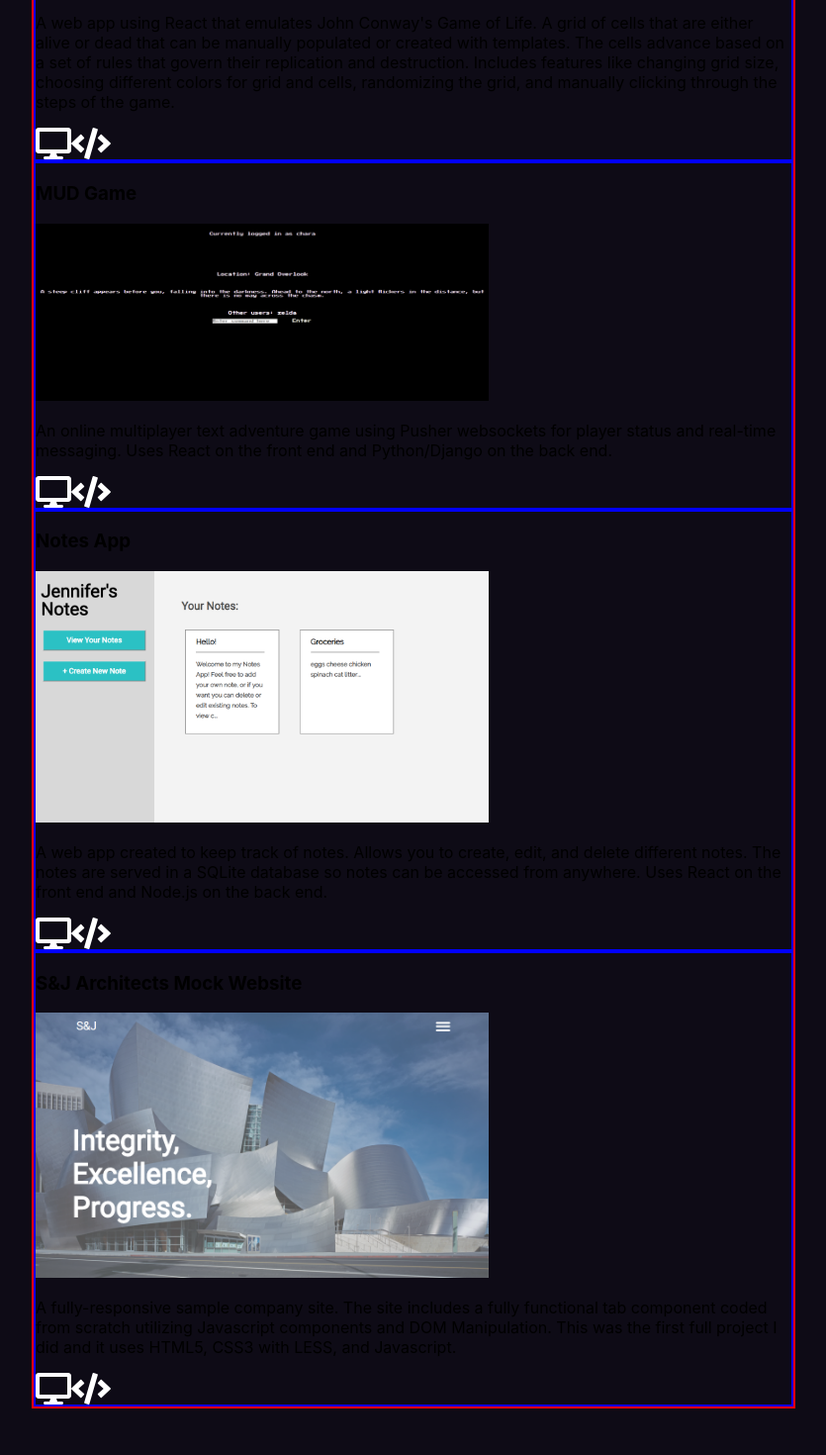
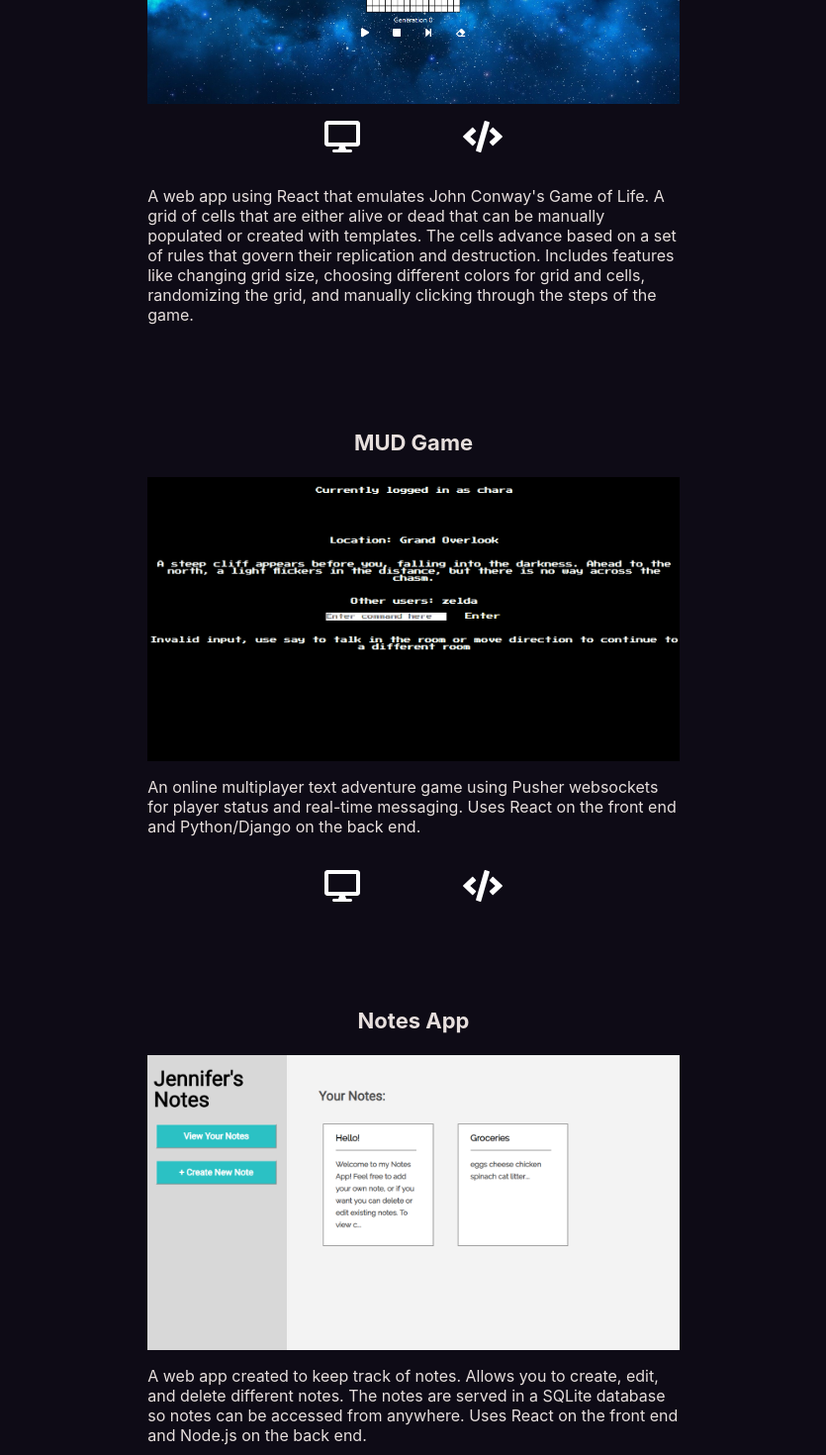
Before and after one commit to chainchompa/chainchompa.github.io, a React (Create React App) app in the folder portfolio-website/: page /projects in a window 1280 px wide. Shown: the part 340-1810 px from the top of the page at 99% size, without its empty margins (222-1057 px from the left). Before the commit the page ends 1763 px from the top, so only its background shows below. Built offline with nearby package versions, Linux system fonts and the light colour scheme.

Commit message:
styled projects page

```diff
--- a/portfolio-website/src/App.js
+++ b/portfolio-website/src/App.js
@@ -3,7 +3,6 @@ import "./App.css";
 import { Route } from "react-router-dom";
 import Navigation from "./components/Navigation";
 import About from "./components/About";
-import Skills from "./components/Skills";
 import Projects from "./components/Projects";
 import Contact from "./components/Contact";
 
@@ -26,7 +25,6 @@ class App extends Component {
       <div className="App-Container">
         <Navigation />
         <Route exact path="/" component={About} />
-        <Route exact path="/skills" component={Skills} />
         <Route exact path="/projects" component={Projects} />
         <Route exact path="/contact" component={Contact} />
       </div>
--- a/portfolio-website/src/components/Navigation.js
+++ b/portfolio-website/src/components/Navigation.js
@@ -15,7 +15,6 @@ const Navigation = () => {
         <Link to="/contact" style={{ textDecoration: "none" }}>
           Contact
         </Link>
-        <a href="www.google.com">Resume</a>
       </div>
     </div>
   );
--- a/portfolio-website/src/components/Projects.css
+++ b/portfolio-website/src/components/Projects.css
@@ -1,23 +1,43 @@
 .projects {
     display: flex;
     flex-direction: column;
-    border: 2px red solid;
-    width: 60%;
+    width: 70%;
     margin: auto;
 }
 
 .projects .project-container {
-    border: 2px blue solid;
+    display: flex;
+    flex-direction: column;
+    align-items: center;
+}
+
+.projects .project-container h3 {
+    color: #E7DFDD;
+    font-size: 22px;
+    margin-top: 10%;
 }
 
 .projects .project-container img {
     width: 60%;
 }
 
+.projects .project-container p {
+    width: 60%;
+    color: #E7DFDD;
+}
+
+.projects .project-container .project-links {
+    display: flex;
+    width: 20%;
+    justify-content: space-between;
+    margin-top: 2%;
+    margin-bottom: 2%;
+}
+
 .projects .project-container .fa-desktop:hover {
-    color: rgb(100, 255, 218);
+    color: #A239CA;
 }
 
 .projects .project-container .fa-code:hover {
-    color: rgb(100, 255, 218);
+    color: #A239CA;
 }
--- a/portfolio-website/src/components/Projects.js
+++ b/portfolio-website/src/components/Projects.js
@@ -13,15 +13,7 @@ const Projects = () => {
       <div className="project-container">
         <h3>Game of Life</h3>
         <img src={gameoflife} alt="Game of Life" />
-        <p>
-          A web app using React that emulates John Conway's Game of Life. A grid of cells
-          that are either alive or dead that can be manually populated or
-          created with templates. The cells advance based on a set of rules that
-          govern their replication and destruction. Includes features like
-          changing grid size, choosing different colors for grid and cells,
-          randomizing the grid, and manually clicking through the steps of the
-          game.
-        </p>
+        <div className="project-links">
           <a href="https://chainchompa.github.io/Game-Of-Life/">
             <FontAwesomeIcon icon="desktop" size="2x" color="white" />
           </a>
@@ -29,21 +21,43 @@ const Projects = () => {
             <FontAwesomeIcon icon="code" size="2x" color="white" />
           </a>
         </div>
+        <p>
+          A web app using React that emulates John Conway's Game of Life. A grid
+          of cells that are either alive or dead that can be manually populated
+          or created with templates. The cells advance based on a set of rules
+          that govern their replication and destruction. Includes features like
+          changing grid size, choosing different colors for grid and cells,
+          randomizing the grid, and manually clicking through the steps of the
+          game.
+        </p>
+      </div>
       <div className="project-container">
         <h3>MUD Game</h3>
         <img src={mud} alt="Mud Game" />
-        <p>An online multiplayer text adventure game using Pusher websockets for player status and real-time messaging. Uses React on the front end and Python/Django on the back end.</p>
-        <a href="">
+        <p>
+          An online multiplayer text adventure game using Pusher websockets for
+          player status and real-time messaging. Uses React on the front end and
+          Python/Django on the back end.
+        </p>
+        <div className="project-links">
+          <a href="https://jenniferplayer-lambdamud.netlify.com/">
             <FontAwesomeIcon icon="desktop" size="2x" color="white" />
           </a>
-        <a href="">
+          <a href="https://github.com/chainchompa/LambdaMUD-Project">
             <FontAwesomeIcon icon="code" size="2x" color="white" />
           </a>
+        </div>
       </div>
       <div className="project-container">
         <h3>Notes App</h3>
         <img src={notes} alt="Notes App" />
-        <p>A web app created to keep track of notes. Allows you to create, edit, and delete different notes. The notes are served in a SQLite database so notes can be accessed from anywhere. Uses React on the front end and Node.js on the back end.</p>
+        <p>
+          A web app created to keep track of notes. Allows you to create, edit,
+          and delete different notes. The notes are served in a SQLite database
+          so notes can be accessed from anywhere. Uses React on the front end
+          and Node.js on the back end.
+        </p>
+        <div className="project-links">
           <a href="https://jennifernotes.netlify.com/">
             <FontAwesomeIcon icon="desktop" size="2x" color="white" />
           </a>
@@ -51,10 +65,17 @@ const Projects = () => {
             <FontAwesomeIcon icon="code" size="2x" color="white" />
           </a>
         </div>
+      </div>
       <div className="project-container">
         <h3>S&J Architects Mock Website</h3>
         <img src={architects} alt="Architecture Website" />
-        <p>A fully-responsive sample company site. The site includes a fully functional tab component coded from scratch utilizing Javascript components and DOM Manipulation. This was the first full project I did and it uses HTML5, CSS3 with LESS, and Javascript. </p>
+        <p>
+          A fully-responsive sample company site. The site includes a fully
+          functional tab component coded from scratch utilizing Javascript
+          components and DOM Manipulation. This was the first full project I did
+          and it uses HTML5, CSS3 with LESS, and Javascript.{" "}
+        </p>
+        <div className="project-links">
           <a href="https://chainchompa.github.io/User-Interface-Project-Week/">
             <FontAwesomeIcon icon="desktop" size="2x" color="white" />
           </a>
@@ -63,6 +84,7 @@ const Projects = () => {
           </a>
         </div>
       </div>
+    </div>
   );
 };
 
--- a/portfolio-website/src/components/Skills.js
+++ /dev/null
@@ -1,21 +0,0 @@
-import React from "react";
-
-const Skills = () => {
-  return (
-    <div className="skills">
-      <p>Skills:</p>
-      <ul>
-        <li>HTML & CSS</li>
-        <li>LESS</li>
-        <li>React</li>
-        <li>Redux</li>
-        <li>Node.js</li>
-        <li>Express</li>
-        <li>Python</li>
-        <li>Django</li>
-      </ul>
-    </div>
-  );
-};
-
-export default Skills;
```
Also changed, not shown: portfolio-website/src/images/mud.png. Lines whose indentation alone changed are shown as unchanged.
